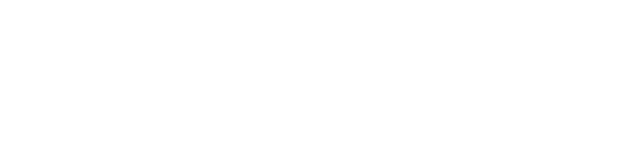
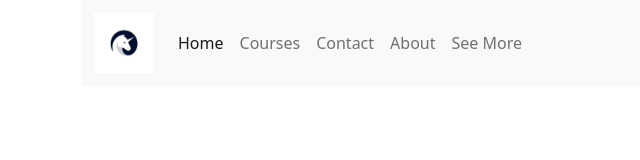
Before and after one commit to missionbiswas/UNICORN, a plain HTML site: page index.html in a window 1280 px wide. Shown: the whole page, without its empty margins (0-640 px from the left). Drawn offline with nearby package versions, Linux system fonts and the light colour scheme.

Commit message:
commit header

```diff
--- a/index.html
+++ b/index.html
@@ -20,3 +20,55 @@
     ></script>
   </head>
 </html>
+<body>
+  <header>
+    <section>
+      <div class="container">
+        <nav class="navbar navbar-expand-lg bg-light">
+          <div class="container-fluid">
+            <a class="navbar-brand" href="#"
+              ><img
+                src="img/2678946f548e910dc728849b29576fda.jpg"
+                alt=""
+                height="60"
+                width="60"
+            /></a>
+            <button
+              class="navbar-toggler"
+              type="button"
+              data-bs-toggle="collapse"
+              data-bs-target="#navbarSupportedContent"
+              aria-controls="navbarSupportedContent"
+              aria-expanded="false"
+              aria-label="Toggle navigation"
+            >
+              <span class="navbar-toggler-icon"></span>
+            </button>
+            <div class="collapse navbar-collapse" id="navbarSupportedContent">
+              <ul class="navbar-nav me-auto mb-2 mb-lg-0">
+                <li class="nav-item">
+                  <a class="nav-link active" aria-current="page" href="#"
+                    >Home</a
+                  >
+                </li>
+                <li class="nav-item">
+                  <a class="nav-link" href="#">Courses</a>
+                </li>
+                <li class="nav-item">
+                  <a class="nav-link" href="#">Contact</a>
+                </li>
+                <li class="nav-item">
+                  <a class="nav-link" href="#">About</a>
+                </li>
+                <li class="nav-item">
+                  <a class="nav-link" href="#">See More</a>
+                </li>
+              </ul>
+            </div>
+          </div>
+        </nav>
+      </div>
+      <!----------------------------navbar-end------------------------->
+    </section>
+  </header>
+</body>
```
